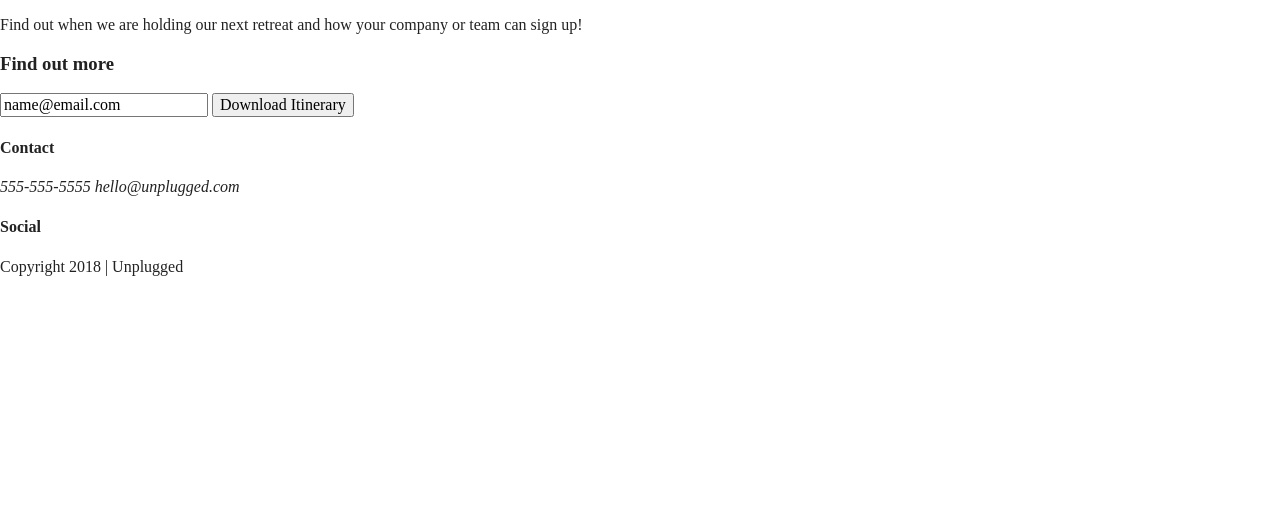
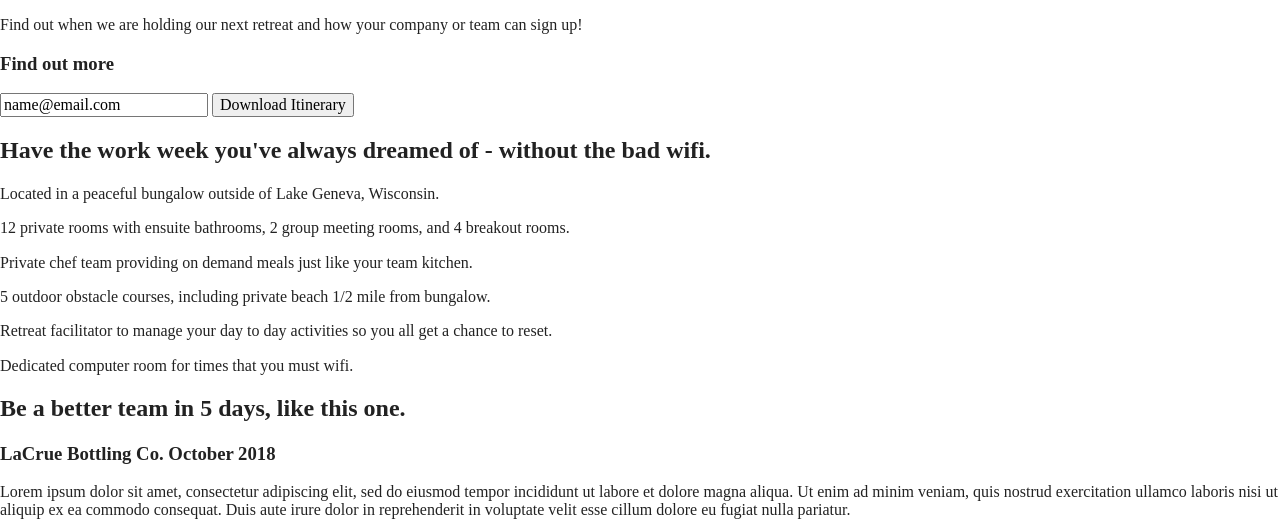
Before and after one commit to ashleyhurd/unplugged, a website built with Parcel: page index.html in a window 1280 px wide. Shown: the part 281-802 px from the top of the page. Built offline with nearby package versions, Linux system fonts and the light colour scheme.

Commit message:
HTML added

```diff
--- a/index.html
+++ b/index.html
@@ -53,7 +53,9 @@
           <div class="content-wrapper">
               <div class="form-description">
                   <h3> Want to join the next retreat?</h3>
-                  <p> Find out when we are holding our next retreat and how your company or team can sign up!</p>
+                  <p>
+                  Find out when we are holding our next retreat and how your company or team can sign up!
+                  </p>
               </div>
 
               <div class="form">
@@ -63,11 +65,73 @@
               </div>
           </div>
         </aside>
+
+        <section class="features">
+          <div class="content-wrapper">
+            <h2>Have the work week you've always dreamed of - without the bad wifi.</h2>
+              <div class="features-items">
+                <article>
+                  <p class="fontawesome-icon"></p>
+                  <p class="features-item-description">
+                  Located in a peaceful bungalow outside of Lake Geneva, Wisconsin.
+                  </p>
+                </article>
+                <article>
+                  <p class="fontawesome-icon"></p>
+                  <p class="features-item-description">
+                  12 private rooms with ensuite bathrooms, 2 group meeting rooms, and 4 breakout rooms.
+                  </p>
+                </article>
+                <article>
+                  <p class="fontawesome-icon"></p>
+                  <p class="features-item-description">
+                  Private chef team providing on demand meals just like your team kitchen.
+                  </p>
+                </article>
+                <article>
+                  <p class="fontawesome-icon"></p>
+                  <p class="features-item-description">
+                  5 outdoor obstacle courses, including private beach 1/2 mile from bungalow.
+                  </p>
+                </article>
+                <article>
+                  <p class="fontawesome-icon"></p>
+                  <p class="features-item-description">
+                  Retreat facilitator to manage your day to day activities so you all get a chance to reset.
+                  </p>
+                </article>
+                <article>
+                  <p class="fontawesome-icon"></p>
+                  <p class="features-item-description">
+                  Dedicated computer room for times that you must wifi.
+                  </p>
+                </article>
+              </div>
+          </div>
+        </section>
+
+        <section class="reviews">
+          <div class="content-wrapper">
+            <h2>Be a better team in 5 days, like this one.</h2>
+            <article>
+              <div>
+                <h3>LaCrue Bottling Co. October 2018</h3>
+                <p>
+                  Lorem ipsum dolor sit amet, consectetur adipiscing elit, sed do eiusmod tempor incididunt ut labore et
+                  dolore magna aliqua. Ut enim ad minim veniam, quis nostrud exercitation ullamco laboris nisi ut aliquip
+                  ex ea commodo consequat. Duis aute irure dolor in reprehenderit in voluptate velit esse cillum dolore eu
+                  fugiat nulla pariatur.
+                </p>
+              </div>
+            </article>
+          </div>
+        </section>
     </main>
 
     <footer>
       <div class="content-wrapper">
           <div class="footer-content">
+            <div class="contact">
               <h4>Contact</h4>
               <address>
                 <p>
@@ -75,6 +139,7 @@
                   hello@unplugged.com
                 </p>
               </address>
+            </div>
           </div>
           <div class="social">
               <h4>Social</h4>
```
Lines whose indentation alone changed are shown as unchanged.
